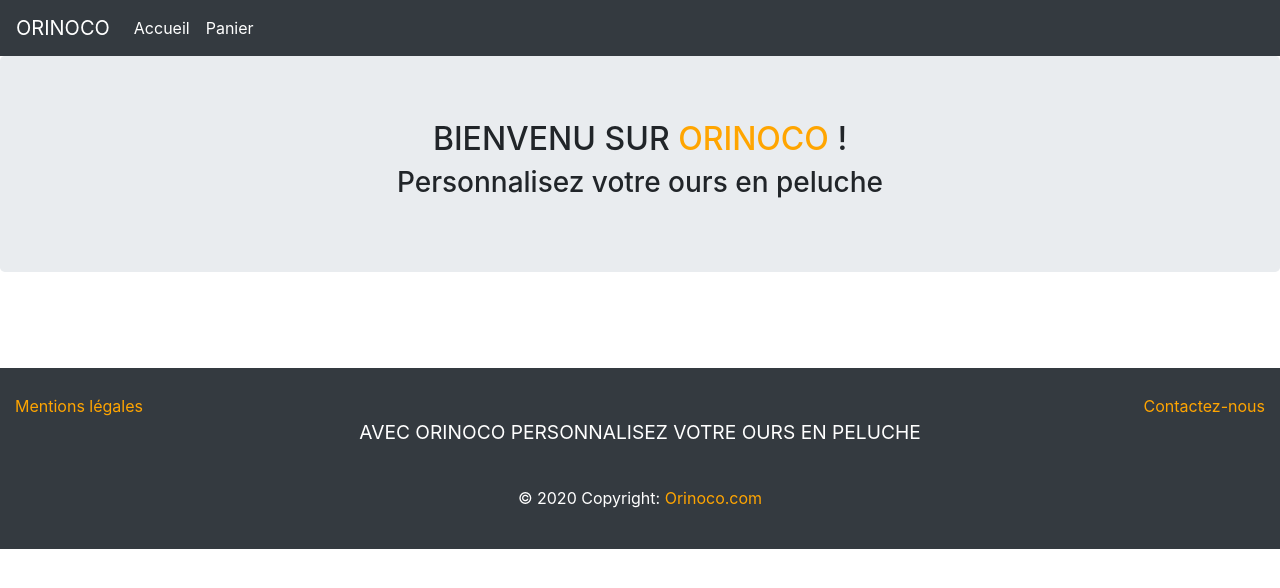
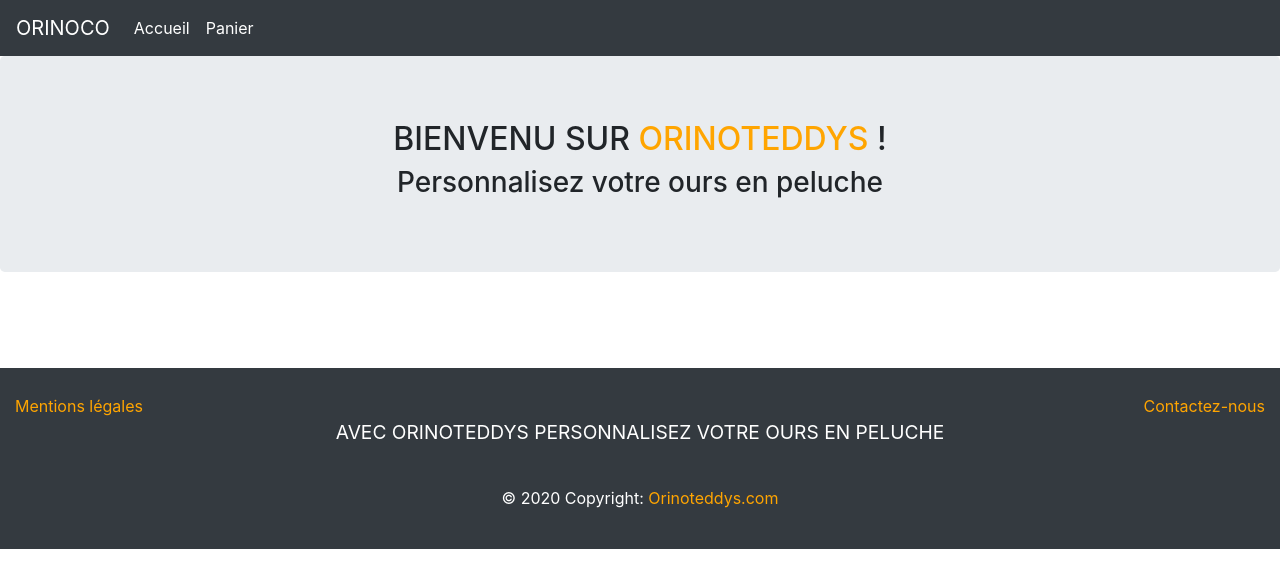
Before and after one commit to Gkelsang/GoedeKelsang_5_14-09-2020, a plain HTML site: page Frontend/index.html in a window 1280 px wide. Drawn offline with nearby package versions, Linux system fonts and the light colour scheme; no server answers.

Commit message:
change name to orinoteddys

```diff
--- a/Frontend/JS/commande.js
+++ b/Frontend/JS/commande.js
@@ -9,6 +9,8 @@ function addConfirmationText(){
     messageConfirmation.innerHTML = confirmationId;
     messageConfirmation.setAttribute("class", "confirmation-title pt-3")
     confirmation.appendChild(messageConfirmation);
+
+
 
     // --- récupere le total du prix dans le local storage --- //
     const totalPrice = localStorage.getItem("totalPriceConfirmationPage");
--- a/Frontend/JS/index.js
+++ b/Frontend/JS/index.js
@@ -1,5 +1,4 @@
 // --- les infos qui doivent être créer en HTML pour chaques infos récupérés du serveur --- //
-
 
 // --- crée une section avec une div à l'interieur qui va contenir les informations avec les attributs suivant --- //
 
--- a/Frontend/index.html
+++ b/Frontend/index.html
@@ -5,7 +5,7 @@
     <meta name="viewport" content="width=device-width, initial-scale=1.0">
     <link rel="stylesheet" href="style.css">
     <link rel="stylesheet" href="https://stackpath.bootstrapcdn.com/bootstrap/4.4.1/css/bootstrap.min.css" integrity="sha384-Vkoo8x4CGsO3+Hhxv8T/Q5PaXtkKtu6ug5TOeNV6gBiFeWPGFN9MuhOf23Q9Ifjh" crossorigin="anonymous">
-    <title>Orinoco</title>
+    <title>Orinoteddys</title>
 
 </head>
 <body>
@@ -27,7 +27,7 @@
         </nav>
     </header>
     <div class="jumbotron">
-        <h2>Bienvenu sur <span class="orspan" >Orinoco</span> ! </h2>
+        <h2>Bienvenu sur <span class="orspan" >Orinoteddys</span> ! </h2>
         <h3>Personnalisez votre ours en peluche</h3>
     </div>
 
@@ -40,10 +40,10 @@
     <div class="container-fluid text-center text-md-left">
     <a class="mlfooter" href="Mentionslégales.html">Mentions légales</a>
     <a class="cnfooter" href="Contactez-nous.html">Contactez-nous</a><br>
-    <p class="pfooter" >Avec Orinoco personnalisez votre ours en peluche</p>
+    <p class="pfooter" >Avec Orinoteddys personnalisez votre ours en peluche</p>
     </div><br>
         <div class="cofooter">© 2020 Copyright:
-            <a class="orfooter" href="index.html"> Orinoco.com</a>
+            <a class="orfooter" href="index.html"> Orinoteddys.com</a>
         </div>
 </footer>
     <script src="https://kit.fontawesome.com/dd54313d73.js" crossorigin="anonymous" defer></script>
```
Also changed, not shown: Frontend/commande.html (+2 -2 lines), Frontend/panier.html (+4 -4 lines), Frontend/produit.html (+4 -4 lines), 1 other file.
